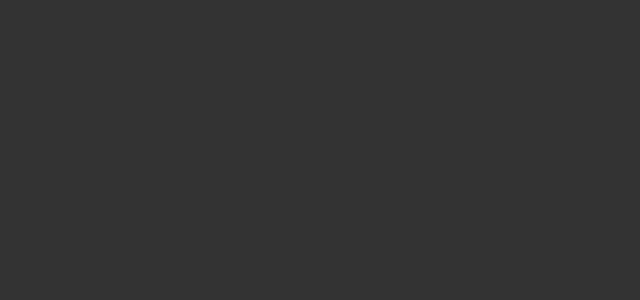
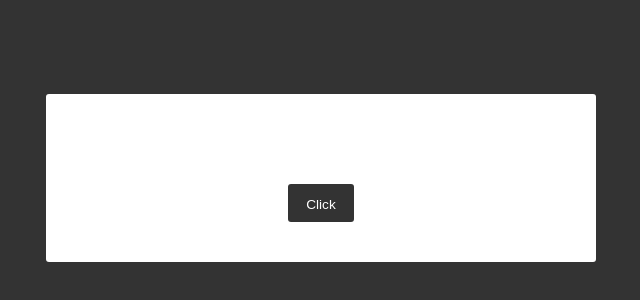
Before and after one commit to OmBharti999/React-Random-Quotes---What-are-Side-Effects-Introducing-useEffect-Using-the---wzeealldl2fw, a React app: page / in a window 1280 px wide. Shown: the part 222-522 px from the top of the page, without its empty margins (319-959 px from the left). Built offline with nearby package versions, Linux system fonts and the light colour scheme.

Commit message:
Update App.js

```diff
--- a/src/components/App.js
+++ b/src/components/App.js
@@ -1,30 +1,50 @@
-import React from "react";
+import React,{ useState } from "react";
 import "../styles/App.css";
 
 var colors = [
-  '#16a085',
-  '#27ae60',
-  '#2c3e50',
-  '#f39c12',
-  '#e74c3c',
-  '#9b59b6',
-  '#FB6964',
-  '#342224',
-  '#472E32',
-  '#BDBB99',
-  '#77B1A9',
-  '#73A857'
+  "#16a085",
+  "#27ae60",
+  "#2c3e50",
+  "#f39c12",
+  "#e74c3c",
+  "#9b59b6",
+  "#FB6964",
+  "#342224",
+  "#472E32",
+  "#BDBB99",
+  "#77B1A9",
+  "#73A857"
 ];
 
 const App = () => {
+  const [text, setText] = useState("");
+  const [author, setAuthor] = useState("");
+  const fetchQ = () => {
+    fetch("https://api.quotable.io/random")
+      .then((res) => res.json())
+      .then((data) => {
+        setText(data.content);
+        setAuthor(data.author);
+        document.getElementsByTagName("body")[0].style.backgroundColor =
+          colors[parseInt(Math.random() * 10)];
+      });
+  };
 
-    return (
-      <div id="main">
-        <div id="wrapper">
-
+  return (
+    <div id="main">
+      <div id="wrapper">
+        <div id="quote-box">
+          <div className="quote-text">{text}</div>
+          <div className="quote-author">{author}</div>
+          <div className="buttons">
+            <button className="button" id="new-quote" onClick={fetchQ}>
+              Click
+            </button>
+          </div>
         </div>
       </div>
-    );
+    </div>
+  );
 };
 
 export default App;
```
